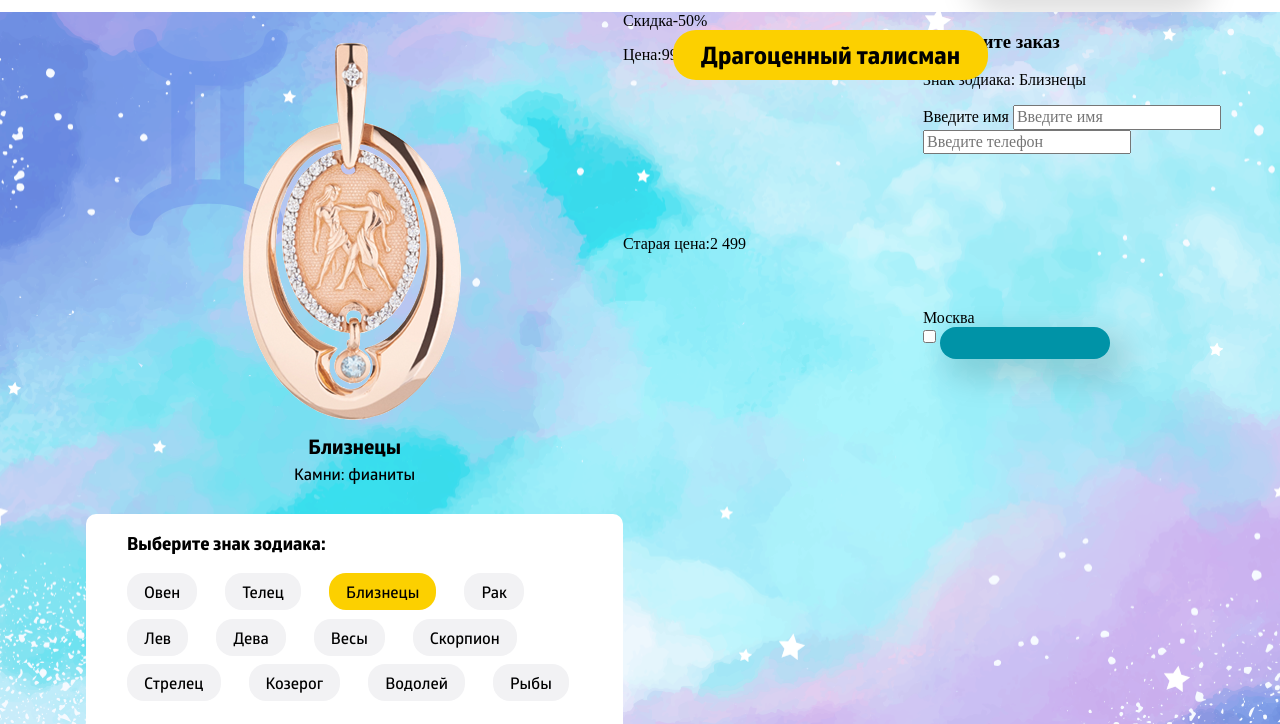
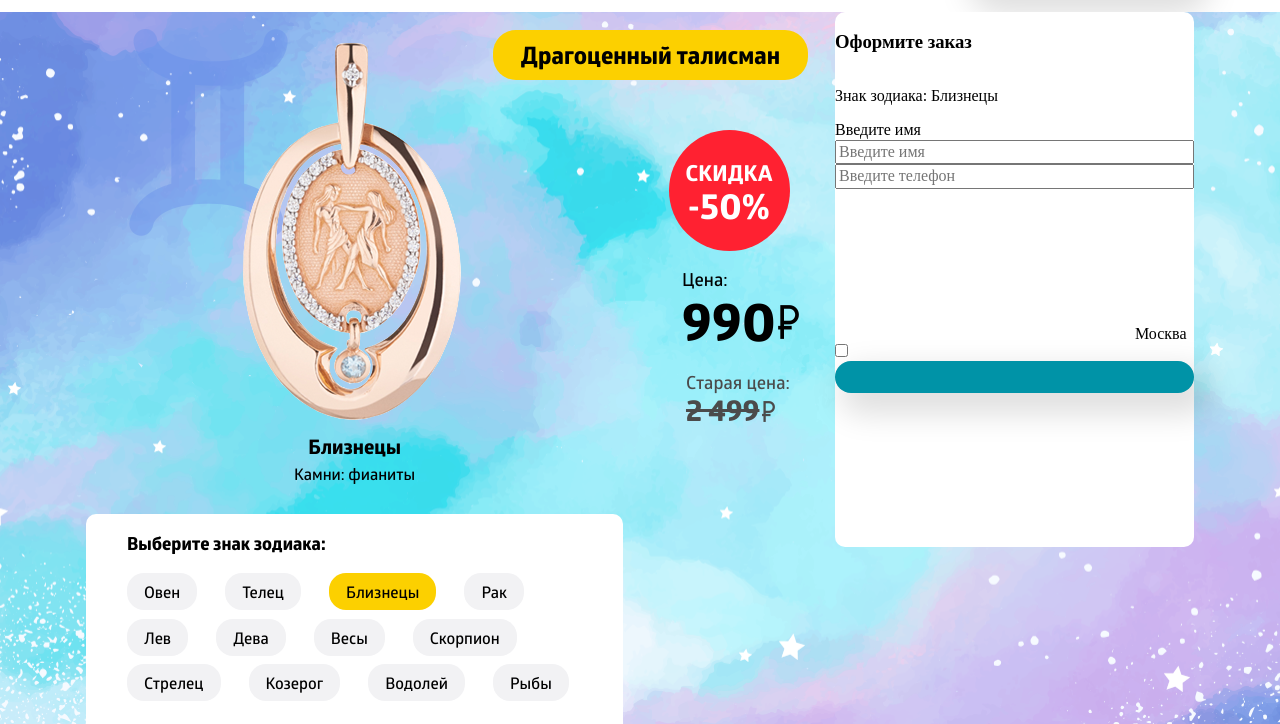
Before and after one commit to tvoygluk/kulon, a website: page source/index.html in a window 1280 px wide. Shown: the part 114-838 px from the top of the page. Drawn offline with nearby package versions, Linux system fonts and the light colour scheme; files that its build step writes are made by us from their sources.

Commit message:
Стилизует блок с ценами

```diff
--- a/source/index.html
+++ b/source/index.html
@@ -88,15 +88,15 @@
         </div>
       </section>
       <section class="main__price price">
-        <div class="price__discount">
-          <span>Скидка</span><span>-50%</span>
+        <div class="price__discount"></div>
+        <div class="price__current">
+          <span class="price__current-price">Цена:</span>
+          <p>990</p>
         </div>
-        <p class="price__current">
-          <span>Цена:</span><span>990</span><svg></svg>
-        </p>
-        <p class="price__old">
-          <span>Старая цена:</span><span>2 499</span><svg></svg>
-        </p>
+        <div class="price__old">
+          <span class="price__old-price">Старая цена:</span>
+          <p>2 499</p>
+        </div>
       </section>
       <section class="main__order order">
         <h3 class="order__title">Оформите заказ</h3>
--- a/source/sass/blocks/description.scss
+++ b/source/sass/blocks/description.scss
@@ -9,7 +9,7 @@
     padding: 9px 28px;
     position: absolute;
     top: 18px;
-    right: -365px;
+    right: -185px;
     display: inline-block;
     background-color: $yellow;
     font-family: "Globerx bold", "Arial", sans-serif;
--- a/source/sass/blocks/main.scss
+++ b/source/sass/blocks/main.scss
@@ -1,6 +1,5 @@
 .main {
   width: 100%;
-
   background: url("../img/bg-stars.png");
   background-repeat: no-repeat;
   background-position: center;
@@ -19,5 +18,9 @@
   height: 712px;
   display: flex;
   justify-content: space-between;
+}
 
+.main__price {
+  margin-left: auto;
+  margin-right: auto;
 }
--- /dev/null
+++ b/source/sass/blocks/order.scss
@@ -0,0 +1,9 @@
+.order {
+  display: flex;
+  flex-direction: column;
+  /* Style for "Прямоуголь" */
+width: 359px;
+height: 535px;
+border-radius: 10px;
+background-color: #ffffff;
+}
--- /dev/null
+++ b/source/sass/blocks/price.scss
@@ -0,0 +1,120 @@
+.price {
+  width: 130px;
+  display: flex;
+  flex-direction: column;
+  align-items: center;
+  padding-top: 118px;
+}
+
+.price__discount {
+  margin-bottom: 18px;
+  position: relative;
+  flex-shrink: 0;
+  width: 121px;
+  height: 121px;
+  border-radius: 50%;
+  background-color: $red;
+
+  &::before,
+  &::after {
+    position: absolute;
+    font-family: "Globerx bold", "Arial", sans-serif;
+    color: $white;
+  }
+
+  &::before {
+    content: 'Скидка';
+    top: 30px;
+    left: 17px;
+    font-size: 22px;
+    text-transform: uppercase;
+    letter-spacing: 0.15px;
+  }
+
+  &::after {
+    content: '-50% ';
+    bottom: 25px;
+    left: 19px;
+    font-size: 36px;
+    text-transform: uppercase;
+    letter-spacing: 0.3px;
+  }
+}
+
+.price__current {
+  margin-bottom: 20px;
+  flex-shrink: 0;
+  display: flex;
+  flex-direction: column;
+
+  p {
+    margin: 0;
+    position: relative;
+    font-family: "Globerx bold", "Arial", sans-serif;
+    font-size: 54px;
+    letter-spacing: 0.16px;
+
+    &::after {
+      content: '';
+      position: absolute;
+      top: 15px;
+      right: -23px;
+      width: 21px;
+      height: 34px;
+      background-image: url("../img/ruble.png");
+      background-repeat: no-repeat;
+      background-position: center;
+      background-size: contain;
+
+      @media (min-resolution: $retina-dpi), (min-resolution: $retina-dppx) {
+        background-image: url("../img/ruble@2x.png");
+      }
+    }
+  }
+}
+
+.price__current-price {
+  font-family: "Glober Semi Bold", "Arial", sans-serif;
+  font-size: 18px;
+  letter-spacing: 0.07px;
+}
+
+.price__old {
+  padding-left: 18px;
+  flex-shrink: 0;
+
+  p {
+    margin: 0;
+    position: relative;
+    font-family: "Globerx bold", "Arial", sans-serif;
+    font-size: 30px;
+    color: $gray--dark;
+    letter-spacing: 0.11px;
+    text-decoration: line-through;
+
+
+    &::after {
+      content: '';
+      position: absolute;
+      top: 8px;
+      right: 15px;
+      width: 13px;
+      height: 21px;
+      background-image: url("../img/ruble-small.png");
+      background-repeat: no-repeat;
+      background-position: center;
+      background-size: contain;
+
+      @media (min-resolution: $retina-dpi), (min-resolution: $retina-dppx) {
+        background-image: url("../img/ruble-small@2x.png");
+      }
+    }
+  }
+}
+
+.price__old-price {
+  font-family: "Glober Semi Bold", "Arial", sans-serif;
+  font-size: 18px;
+  color: $gray--dark;
+  letter-spacing: 0.07px;
+}
--- a/source/sass/blocks/zodiac.scss
+++ b/source/sass/blocks/zodiac.scss
@@ -14,7 +14,3 @@
     line-height: 32px;
   }
 }
-
-// .zodiac__select {
-
-// }
--- a/source/sass/colors.scss
+++ b/source/sass/colors.scss
@@ -4,3 +4,5 @@ $white-blueish: #dcecff;
 $yellow: #fcd000;
 $blue: #0093a7;
 $gray: #f2f2f4;
+$gray--dark: #4b4b4b;
+$red: #ff2131;
--- a/source/sass/style.scss
+++ b/source/sass/style.scss
@@ -14,3 +14,5 @@
 @import "blocks/zodiac.scss";
 @import "blocks/select.scss";
 @import "blocks/radio.scss";
+@import "blocks/price.scss";
+@import "blocks/order.scss";
```
Also changed, not shown: source/sass/blocks/pendant.scss (+0 -11 lines), build/css/style.min.css, build/img/ruble-small.png (added), build/img/ruble-small@2x.png (added), build/img/ruble.png (added), build/img/ruble@2x.png (added), build/index.html, source/img/ruble-small.png (added), source/img/ruble-small@2x.png (added), source/img/ruble.png (added), source/img/ruble@2x.png (added), 1 other file.
